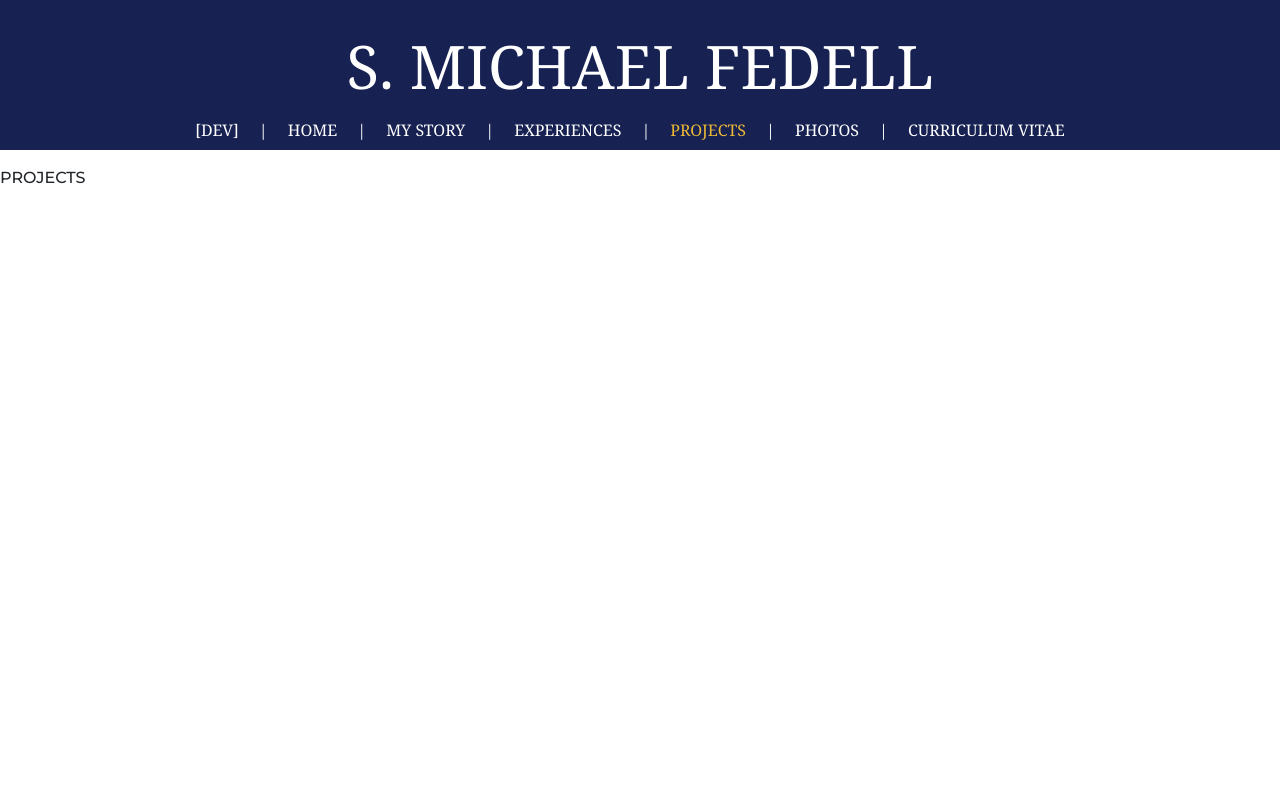
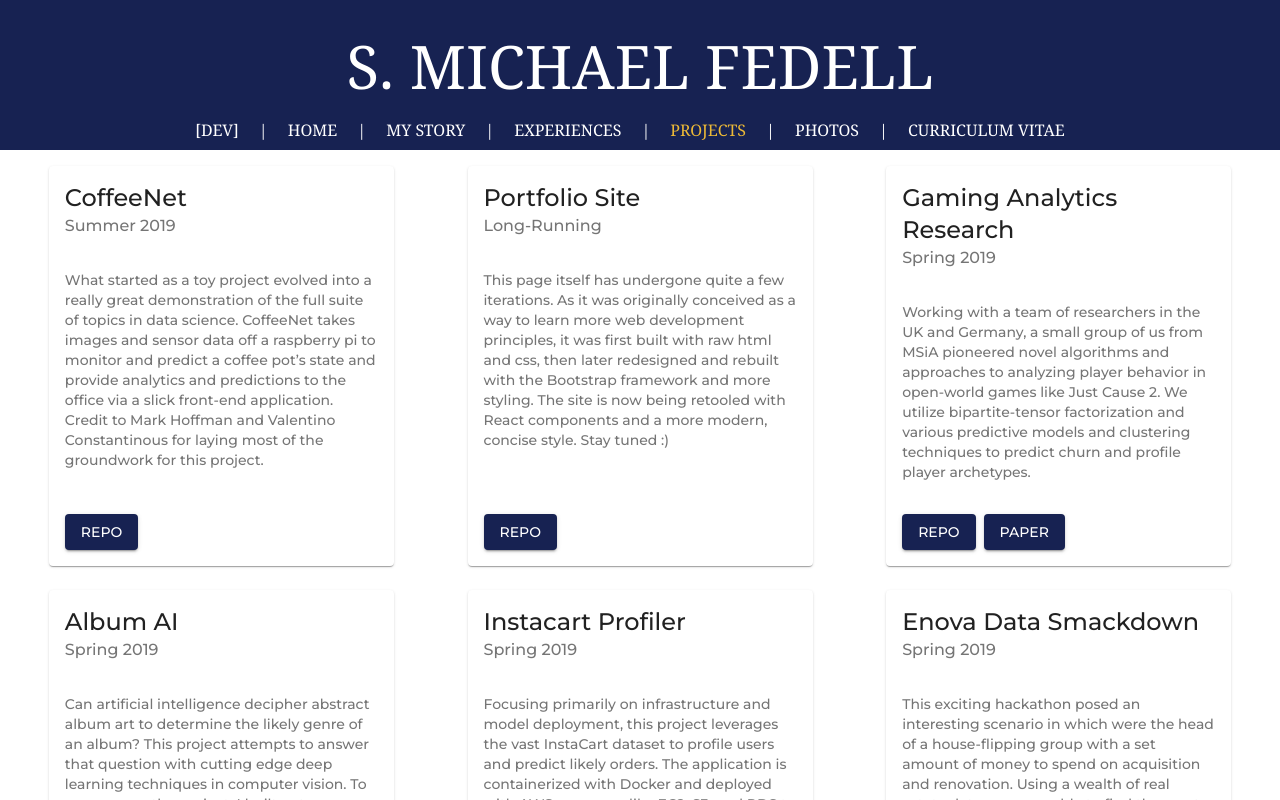
Before and after one commit to michaelfedell/portfolio, a React (Create React App) app: page /dev/projects in a window 1280 px wide. Shown: the top 800 px of the page. Built offline with nearby package versions, Linux system fonts and the light colour scheme; a web font is replaced by a local one.

Commit message:
Add cards and layout for projects

```diff
--- a/src/components/Experiences.js
+++ b/src/components/Experiences.js
@@ -3,6 +3,7 @@ import myData from '../data/experience.json';
 import ExperienceCard from "./cards/ExperienceCard";
 import makeStyles from "@material-ui/core/styles/makeStyles";
 import Grid from "@material-ui/core/Grid";
+import Container from "@material-ui/core/Container";
 
 
 console.log(myData);
@@ -22,23 +23,23 @@ function Experiences() {
   const classes = useStyles();
 
   return (
-    <div className="container">
+    <Container>
       <div className={classes.root}>
         <Grid container
               spacing={3}
               direction={"row"}
               justify={"center"}
-              alignItems={"flex-start"}>
+              alignItems={"stretch"}>
           {Object.keys(myData).map(exp => {
             return (
-              <Grid item xs={12} md={6} lg={4} key={exp}>
+              <Grid item xs key={exp}>
                 <ExperienceCard {...myData[exp]}/>
               </Grid>
             )
           })}
         </Grid>
       </div>
-    </div>
+    </Container>
   );
 }
 
--- a/src/components/Projects.js
+++ b/src/components/Projects.js
@@ -1,12 +1,45 @@
 import React from 'react';
 import myData from '../data/projects.json';
+import ProjectCard from "./cards/ProjectCard";
+import makeStyles from "@material-ui/core/styles/makeStyles";
+import Grid from "@material-ui/core/Grid";
+import {Container} from "@material-ui/core";
 
 
 console.log(myData);
 
+const useStyles = makeStyles(theme => ({
+  root: {
+    flexGrow: 1,
+  },
+  paper: {
+    padding: theme.spacing(2),
+    textAlign: 'center',
+    color: theme.palette.text.secondary,
+  },
+}));
+
 function Projects() {
+  const classes = useStyles();
+
   return (
-    <div>PROJECTS</div>
+    <Container>
+      <div className={classes.root}>
+        <Grid container
+              spacing={3}
+              direction={"row"}
+              justify={"center"}
+              alignItems={"stretch"}>
+          {Object.keys(myData).map(proj => {
+            return (
+              <Grid item xs key={proj}>
+                <ProjectCard {...myData[proj]}/>
+              </Grid>
+            )
+          })}
+        </Grid>
+      </div>
+    </Container>
   );
 }
 
--- /dev/null
+++ b/src/components/cards/ProjectCard.js
@@ -0,0 +1,85 @@
+import React, {useState} from 'react';
+import PropTypes from 'prop-types';
+import {makeStyles} from "@material-ui/core";
+import Typography from "@material-ui/core/Typography";
+import CardContent from "@material-ui/core/CardContent";
+import Card from "@material-ui/core/Card";
+import CardHeader from "@material-ui/core/CardHeader";
+import CardActions from "@material-ui/core/CardActions";
+import Button from "@material-ui/core/Button";
+import Container from "@material-ui/core/Container";
+import Popover from "@material-ui/core/Popover";
+import SmartButton from "./SmartButton";
+
+ExperienceCard.propTypes = {
+  title: PropTypes.string.isRequired,
+  desc: PropTypes.string.isRequired,
+  button: PropTypes.string.isRequired,
+  link: PropTypes.string.isRequired,
+  button2: PropTypes.string,
+  link2: PropTypes.string,
+  when: PropTypes.string.isRequired,
+  type: PropTypes.string.isRequired,
+  keywords: PropTypes.arrayOf(PropTypes.string),
+};
+
+const useStyles = makeStyles(theme => ({
+  card: {
+    maxWidth: 345,
+    minWidth: 345,
+    height: 400,
+    margin: "auto",
+    position: "relative",
+  },
+  title: {
+    alignContent: "top",
+  },
+  body: {
+    height: "100%"
+  },
+  content: {},
+  action: {
+    padding: 16,
+    position: "absolute",
+    bottom: 0,
+  },
+  popover: {
+    padding: theme.spacing(2),
+    textAlign: "center",
+  },
+
+}));
+
+
+function ExperienceCard(props) {
+  const {title, desc, button, link, button2, link2, when, type, keywords} = props;
+  const classes = useStyles();
+
+
+  return (
+    <div>
+      <Card className={classes.card}>
+        <CardHeader
+          className={classes.title}
+          subheader={when}
+          title={title}
+        />
+        <div className={classes.body}>
+          <CardContent
+            className={classes.content}
+          >
+            <Typography variant="body2" color="textSecondary" component="p">
+              {desc}
+            </Typography>
+          </CardContent>
+          <CardActions className={classes.action}>
+            <SmartButton link={link} button={button}/>
+            {button2 ? <SmartButton link={link2} button={button2}/> : ""}
+          </CardActions>
+        </div>
+      </Card>
+    </div>
+  );
+}
+
+export default ExperienceCard;
--- /dev/null
+++ b/src/components/cards/SmartButton.js
@@ -0,0 +1,65 @@
+import React from 'react';
+import PropTypes from 'prop-types';
+import Popover from "@material-ui/core/Popover";
+import Typography from "@material-ui/core/Typography";
+import Button from "@material-ui/core/Button";
+import {makeStyles} from "@material-ui/core";
+
+SmartButton.propTypes = {
+
+};
+
+const useStyles = makeStyles(theme => ({
+  popover: {
+    padding: theme.spacing(2),
+    textAlign: "center",
+  },
+}));
+
+
+function SmartButton(props) {
+  const {link, button} = props;
+  const classes = useStyles();
+  const [anchorEl, setAnchorEl] = React.useState(null);
+
+  function handleClick(event) {
+    setAnchorEl(event.currentTarget);
+  }
+
+  function handleClose() {
+    setAnchorEl(null);
+  }
+
+  const open = Boolean(anchorEl);
+  const id = open ? 'popover' : undefined;
+  return (
+    <div>
+      {link ? "" :
+        <Popover
+          id={id}
+          open={open}
+          anchorEl={anchorEl}
+          onClose={handleClose}
+          anchorOrigin={{vertical: 'bottom', horizontal: 'center',}}
+          transformOrigin={{vertical: 'top',horizontal: 'center',}}
+        >
+          <Typography className={classes.popover}>
+            Sorry, I'm still working on making<br/>this content publicly available
+          </Typography>
+        </Popover>
+      }
+      <Button
+        href={link}
+        target={"_blank"}
+        variant={"contained"}
+        color={"primary"}
+        aria-describedby={id}
+        onClick={link ? null : handleClick}
+      >
+        {button}
+      </Button>
+    </div>
+  );
+}
+
+export default SmartButton;
--- a/src/data/projects.json
+++ b/src/data/projects.json
@@ -16,7 +16,7 @@
     "image": "/images/projects/portfolio.jpg",
     "desc": "This page itself has undergone quite a few iterations. As it was originally conceived as a way to learn more web development principles, it was first built with raw html and css, then later redesigned and rebuilt with the Bootstrap framework and more styling. The site is now being retooled with React components and a more modern, concise style. Stay tuned :)",
     "button": "Repo",
-    "link": "",
+    "link": "https://github.com/michaelfedell/portfolio",
     "button2": "",
     "link2": "",
     "when": "Long-Running",
@@ -27,9 +27,9 @@
     "title": "Gaming Analytics Research",
     "image": "/images/projects/jc2.jpg",
     "desc": "Working with a team of researchers in the UK and Germany, a small group of us from MSiA pioneered novel algorithms and approaches to analyzing player behavior in open-world games like Just Cause 2. We utilize bipartite-tensor factorization and various predictive models and clustering techniques to predict churn and profile player archetypes.",
-    "button": "Paper",
+    "button": "Repo",
     "link": "",
-    "button2": "",
+    "button2": "Paper",
     "link2": "",
     "when": "Spring 2019",
     "type": "academic",
@@ -40,9 +40,9 @@
     "image": "/images/projects/albumai.jpg",
     "desc": "Can artificial intelligence decipher abstract album art to determine the likely genre of an album? This project attempts to answer that question with cutting edge deep learning techniques in computer vision. To accompany the project, I built out an application to serve the predictions and gather human input against which our models were benchmarked.",
     "button": "Repo",
-    "link": "",
+    "link": "https://github.com/michaelfedell/album-ai-flask",
     "button2": "Demo",
-    "link2": "",
+    "link2": "https://album-ai.herokuapp.com/",
     "when": "Spring 2019",
     "type": "academic",
     "order": 19
```
